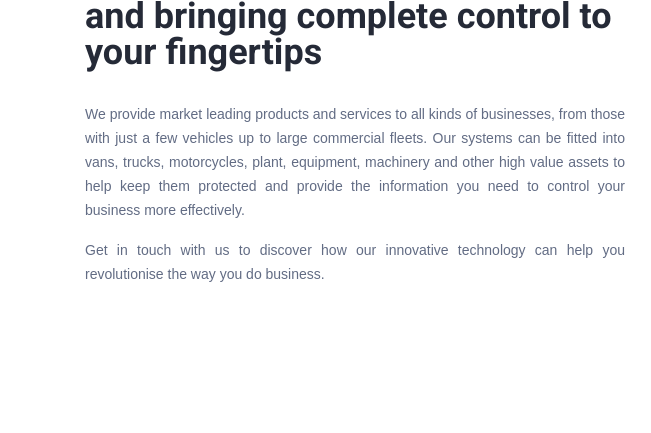
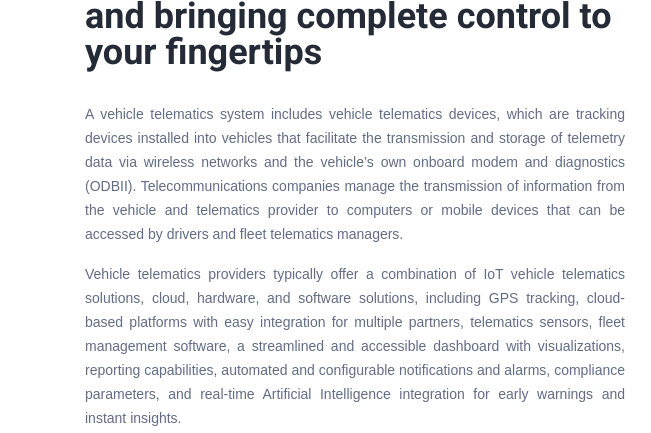
Before and after one commit to sunillr89/pragathi.github.in, a plain HTML site: page Telematics Vehicle Tracking1.html in a window 1280 px wide. Shown: the part 519-952 px from the top of the page, 0-651 px from the left. Drawn offline with nearby package versions, Linux system fonts and the light colour scheme; some packages are replaced by stand-ins of ours; a script that the page names is missing; files whose address does not match are found by name.

Commit message:
tel1
upgrade

```diff
--- a/Telematics Vehicle Tracking1.html
+++ b/Telematics Vehicle Tracking1.html
@@ -157,8 +157,8 @@
                <div class="col-md-6">
                   <h2 class="text-left py-4">Creating a world of difference and bringing complete control to your fingertips</h2>
                      <h4 class="text-left"></h4>
-                     <p class="text-justify">We provide market leading products and services to all kinds of businesses, from those with just a few vehicles up to large commercial fleets. Our systems can be fitted into vans, trucks, motorcycles, plant, equipment, machinery and other high value assets to help keep them protected and provide the information you need to control your business more effectively.</p>
-                     <p class="text-justify">Get in touch with us to discover how our innovative technology can help you revolutionise the way you do business. </p>
+                     <p class="text-justify">A vehicle telematics system includes vehicle telematics devices, which are tracking devices installed into vehicles that facilitate the transmission and storage of telemetry data via wireless networks and the vehicle’s own onboard modem and diagnostics (ODBII). Telecommunications companies manage the transmission of information from the vehicle and telematics provider to computers or mobile devices that can be accessed by drivers and fleet telematics managers.</p>
+                     <p class="text-justify">Vehicle telematics providers typically offer a combination of IoT vehicle telematics solutions,  cloud, hardware, and software solutions, including GPS tracking, cloud-based platforms with easy integration for multiple partners, telematics sensors, fleet management software, a streamlined and accessible dashboard with visualizations, reporting capabilities, automated and configurable notifications and alarms, compliance parameters, and real-time Artificial Intelligence integration for early warnings and instant insights.</p>
 
                </div>
                <div class="col-md-6">
```
